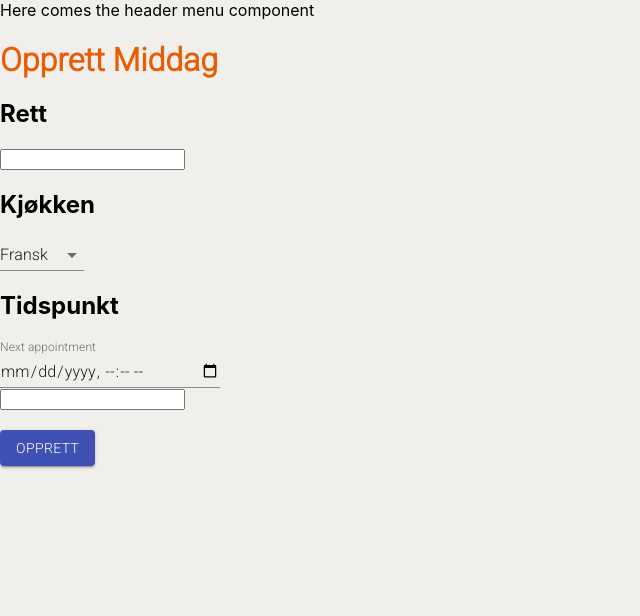
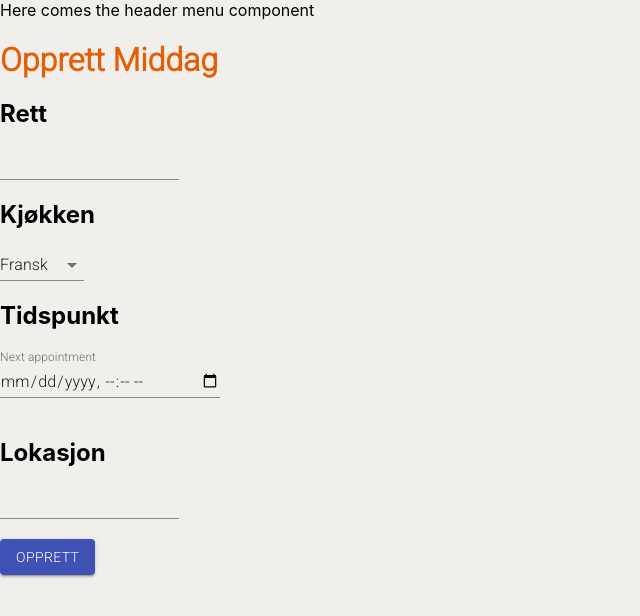
Before and after one commit to ulrik2204/dine-frontend, a React (Create React App) app: page /createdinnerevent in a window 1280 px wide. Shown: the top 616 px of the page, without its empty margins (0-640 px from the left). Built offline with nearby package versions, Linux system fonts and the light colour scheme.

Commit message:
Replace textfields with MUI textfields.

```diff
--- a/src/pages/CreateDinnerPage/index.tsx
+++ b/src/pages/CreateDinnerPage/index.tsx
@@ -21,12 +21,14 @@ const CreateDinnerPage: React.FunctionComponent = () => {
     <div>
       <h1>Opprett Middag</h1>
       <h2>Rett</h2>
-      <input value={course} onChange={(event) => setCourse(event.target.value)}></input>
+      <TextField value={course} onChange={(event) => setCourse(event.target.value)}></TextField>
+      <br></br>
       <h2>Kjøkken</h2>
       <NativeSelect onChange={(e) => setKitchen(e.target.value)}>
         <option value={'Fransk'}>Fransk</option>
         <option value={'Italiensk'}>Italiensk</option>
       </NativeSelect>
+      <br></br>
       <h2>Tidspunkt</h2>
       <form noValidate>
         <TextField
@@ -40,7 +42,9 @@ const CreateDinnerPage: React.FunctionComponent = () => {
           }}
         />
       </form>
-      <input value={location} onChange={(event) => setLocation(event.target.value)}></input>
+      <br></br>
+      <h2>Lokasjon</h2>
+      <TextField value={location} onChange={(event) => setLocation(event.target.value)}></TextField>
       <br></br>
       <br></br>
       <Button variant="contained" color="primary" onClick={() => sendForm(course, kitchen, dateTime, location)}>
```
